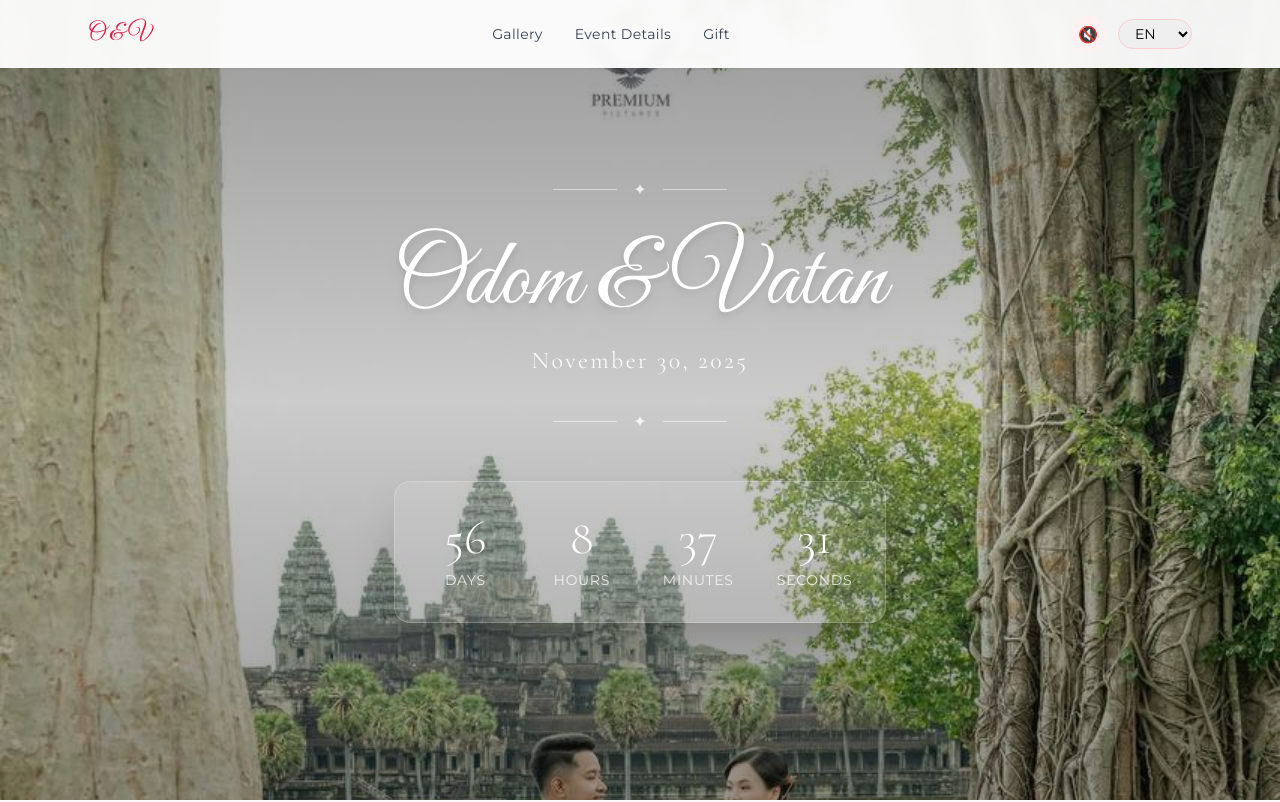
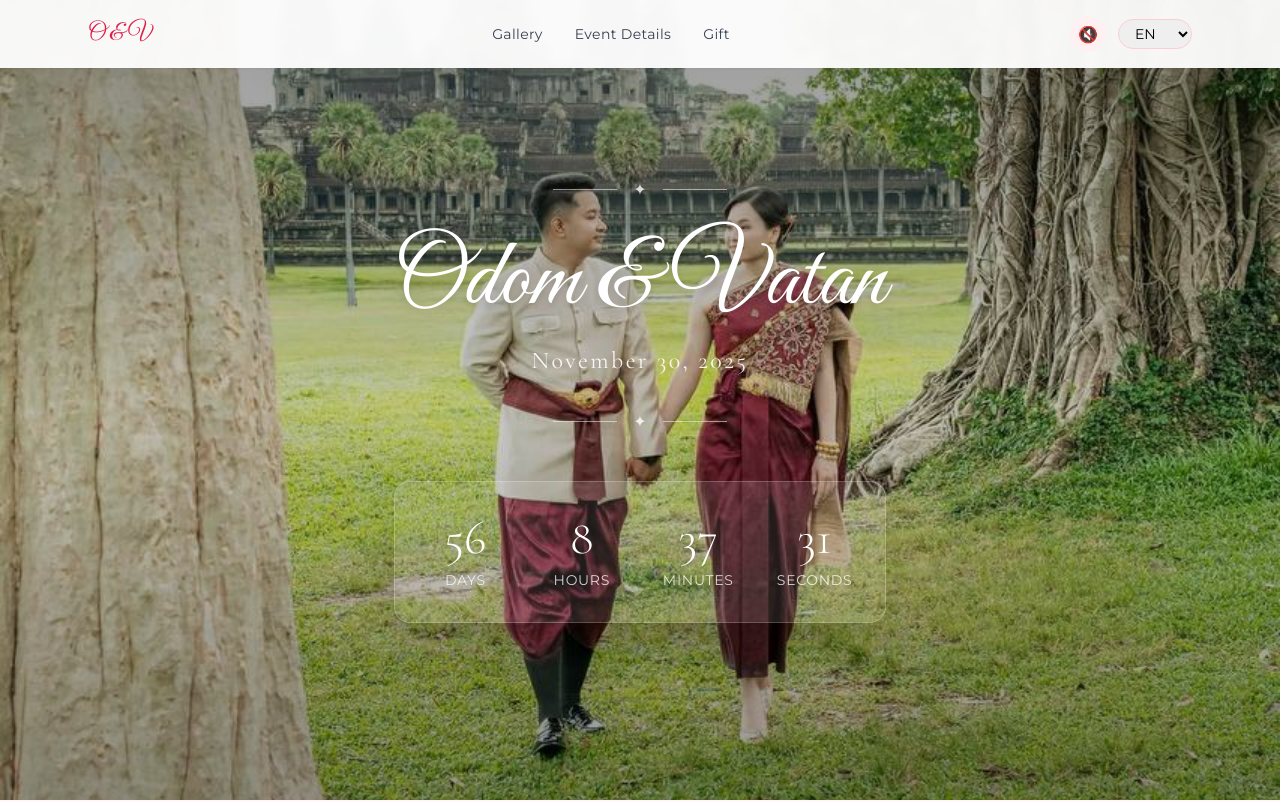
Before and after one commit to odomdara168/wedding, a Vue app: page / in a window 1280 px wide. Shown: the top 802 px of the page. Built offline with nearby package versions, Linux system fonts and the light colour scheme.

Commit message:
Fix background image positioning - center the image

```diff
--- a/src/components/WeddingLanding.vue
+++ b/src/components/WeddingLanding.vue
@@ -284,7 +284,7 @@ function onLangChange() {
 // Parallax effect
 const scrollY = ref(0)
 const heroStyleWithParallax = computed(() => {
-  return `background-image: url('${heroBackground}'); background-size: cover; background-position: center ${scrollY.value * 0.5}px;`
+  return `background-image: url('${heroBackground}'); background-size: cover; background-position: center center;`
 })
 
 // Floating petals animation - more subtle
```
